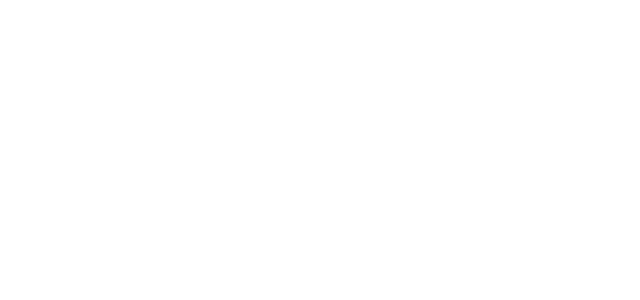
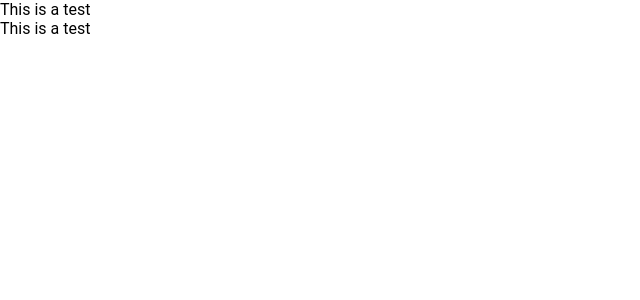
Before and after one commit to Nicholas-Nguyen8742/ShutterStock-Industry, a React (Create React App) app: page / in a window 1280 px wide. Shown: the top 300 px of the page, without its empty margins (0-640 px from the left). Built offline with nearby package versions, Linux system fonts and the light colour scheme.

Commit message:
testing merge again

```diff
--- a/src/App.js
+++ b/src/App.js
@@ -1,13 +1,14 @@
-import './styles/App.scss';
+import "./styles/App.scss";
 
 function App() {
-  return (
-    <div>
-      <header>
-
-      </header>
-    </div>
-  );
+	return (
+		<section>
+			<header>
+				<nav>This is a test</nav>
+				<footer>This is a test</footer>
+			</header>
+		</section>
+	);
 }
 
 export default App;
```
